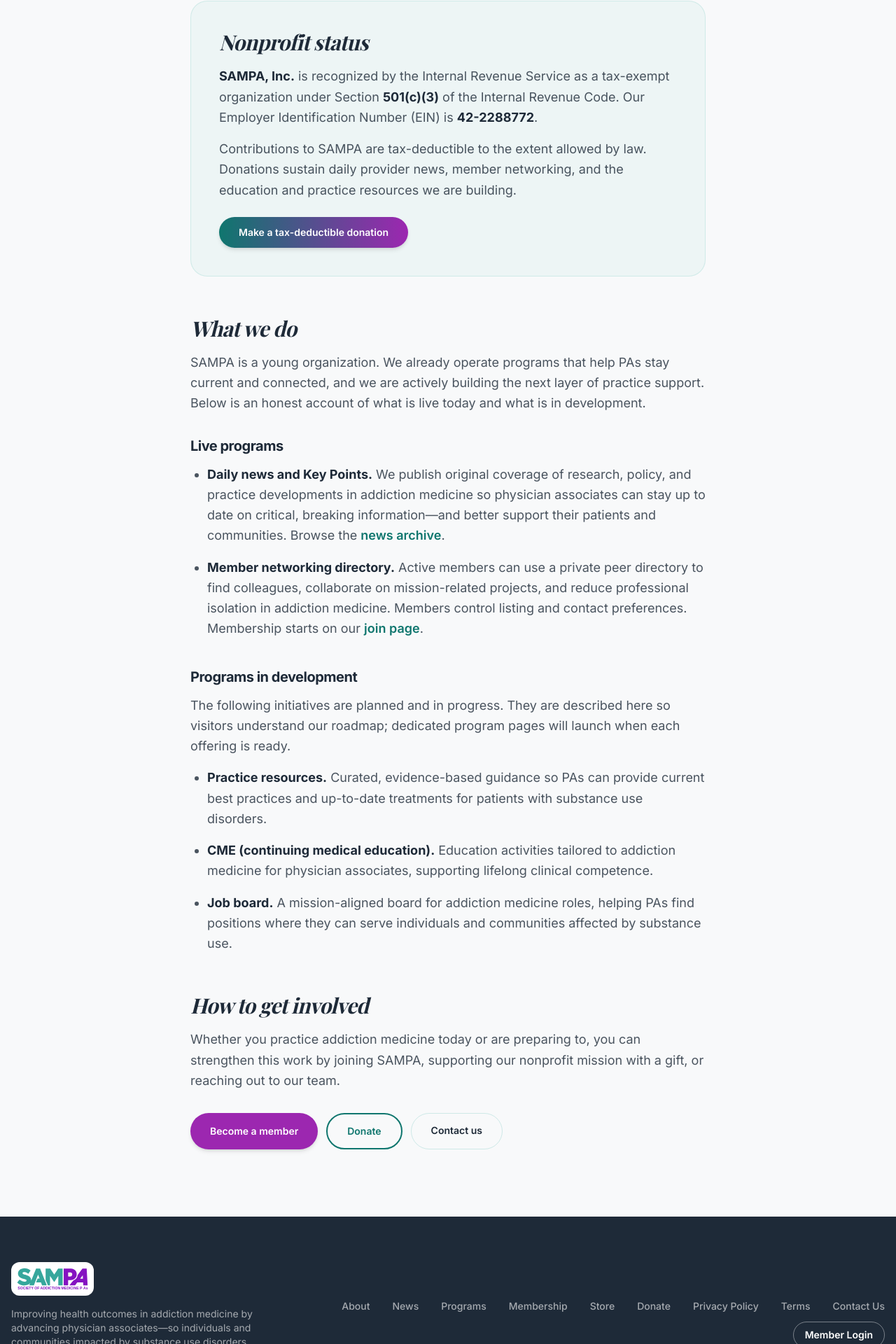
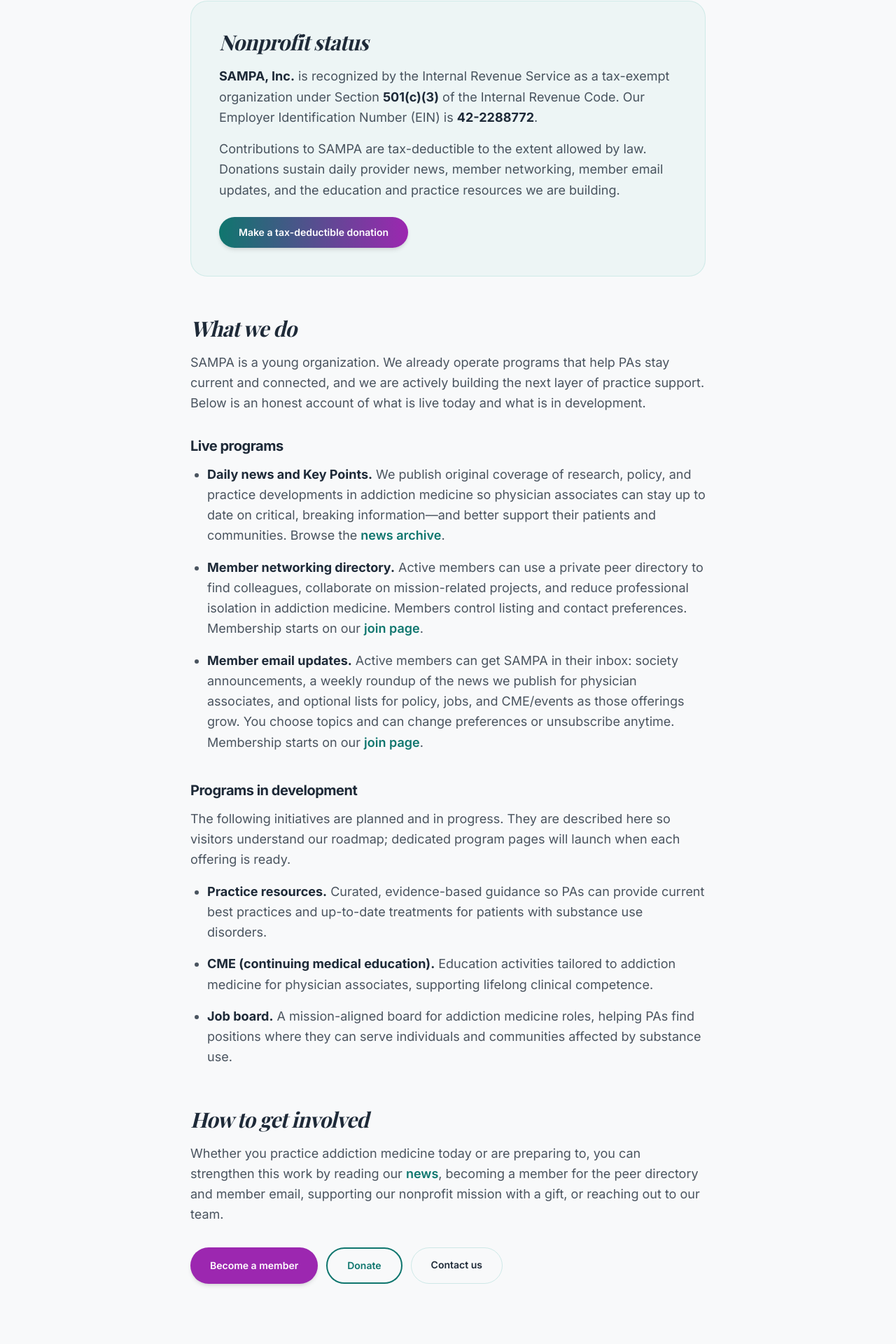
Before and after one commit to jluftig/sampa-website, a React (Vite) app: page /about in a window 1280 px wide. Shown: the part 1220-3140 px from the top of the page at 70% size. Built offline with nearby package versions, Linux system fonts and the light colour scheme; no server answers; a web font is replaced by a local one.

Commit message:
copy: promote member email as live program (Ad Grants PR)
Add member email to About live programs, homepage mission band, Programs
live cards (3-col), and membership intro—drive join while matching PR #56 voice.

```diff
--- a/src/components/About.jsx
+++ b/src/components/About.jsx
@@ -22,7 +22,7 @@
             SAMPA is a nonprofit dedicated to improving public health outcomes in addiction medicine by advancing the education, training, clinical practice, and professional development of physician associates—so they may deliver high-quality, accessible, patient-centered, and evidence-based care to individuals and communities impacted by substance use disorders.
           </p>
           <p className="text-lg text-text/70 leading-relaxed mb-8">
-            Today that work lives in daily news that keeps providers current and a private member network for peer collaboration. Practice resources, CME, and a job board are in development—always in service of better care for the people and communities we serve.
+            Today that work lives in daily news that keeps providers current, a private member network for peer collaboration, and member email updates you control—including a weekly roundup of what we publish for physician associates. Practice resources, CME, and a job board are in development—always in service of better care for the people and communities we serve.
           </p>
           <Link
             to="/about"
--- a/src/components/Membership.jsx
+++ b/src/components/Membership.jsx
@@ -20,7 +20,8 @@
         </h2>
         <p className="text-lg text-text/70 max-w-2xl mx-auto">
           Join a national community of physician associates improving care for people and communities impacted by substance use disorders.
-          Members get daily news that keeps providers current and a private peer networking directory (you control listing and contact details).
+          Members get daily news that keeps providers current, a private peer networking directory (you control listing and contact details),
+          and email updates you control—announcements, a weekly roundup of our coverage for PAs, and optional policy, jobs, and CME lists.
           Choose the level that fits your career stage — then confirm term and pay on the next step.
         </p>
       </div>
@@ -74,7 +75,7 @@
             Make a Donation
           </h2>
           <p className="text-lg text-text/70 max-w-2xl mx-auto">
-            SAMPA, Inc. is a 501(c)(3) nonprofit. Your tax-deductible gift sustains daily provider news, member networking, and the education and training we are building—so more individuals and communities impacted by substance use disorders receive high-quality, accessible care.
+            SAMPA, Inc. is a 501(c)(3) nonprofit. Your tax-deductible gift sustains daily provider news, member networking, member email updates, and the education and training we are building—so more individuals and communities impacted by substance use disorders receive high-quality, accessible care.
           </p>
         </div>
 
--- a/src/components/ValueProps.jsx
+++ b/src/components/ValueProps.jsx
@@ -1,6 +1,6 @@
 import React from 'react';
 import { Link } from 'react-router-dom';
-import { Newspaper, Users, BookOpen, GraduationCap, Briefcase } from 'lucide-react';
+import { Newspaper, Users, Mail, BookOpen, GraduationCap, Briefcase } from 'lucide-react';
 
 const live = [
   {
@@ -14,6 +14,13 @@
     icon: Users,
     title: 'Member networking directory',
     desc: 'A private national peer directory for PAs in addiction medicine—collaborate on mission-related projects, share experience, and reduce isolation in the work.',
+    href: '/join',
+    cta: 'Join to connect',
+  },
+  {
+    icon: Mail,
+    title: 'Member email, on your terms',
+    desc: 'Stay connected between visits to the site. Members receive society announcements, a weekly roundup of SAMPA’s PA-focused news, and optional updates on policy, jobs, and CME as those programs come online. Preferences are yours; the goal is useful signal for physician associates—so patients and communities benefit from care that stays current.',
     href: '/join',
     cta: 'Join to connect',
   },
@@ -54,7 +61,7 @@
         <h3 className="text-sm font-bold tracking-widest text-accent uppercase mb-8 text-center md:text-left">
           Live now
         </h3>
-        <div className="grid grid-cols-1 md:grid-cols-2 gap-8 mb-20">
+        <div className="grid grid-cols-1 md:grid-cols-3 gap-8 mb-20">
           {live.map((p) => {
             const Icon = p.icon;
             return (
--- a/src/pages/About.jsx
+++ b/src/pages/About.jsx
@@ -103,8 +103,9 @@
             </p>
             <p className="mb-6">
               Contributions to SAMPA are tax-deductible to the extent allowed by
-              law. Donations sustain daily provider news, member networking, and
-              the education and practice resources we are building.
+              law. Donations sustain daily provider news, member networking,
+              member email updates, and the education and practice resources we
+              are building.
             </p>
             <DonateLink className="inline-block bg-gradient-to-r from-primary-text to-accent text-white px-7 py-3 rounded-full text-sm font-semibold shadow-md">
               Make a tax-deductible donation
@@ -148,6 +149,19 @@
                 </Link>
                 .
               </li>
+              <li>
+                <strong className="text-text">Member email updates.</strong>{' '}
+                Active members can get SAMPA in their inbox: society
+                announcements, a weekly roundup of the news we publish for
+                physician associates, and optional lists for policy, jobs, and
+                CME/events as those offerings grow. You choose topics and can
+                change preferences or unsubscribe anytime. Membership starts on
+                our{' '}
+                <Link to="/join" className="text-primary-text font-semibold underline-offset-2 hover:underline">
+                  join page
+                </Link>
+                .
+              </li>
             </ul>
 
             <h3 className="text-xl font-bold text-text mb-3 tracking-tight">
@@ -185,8 +199,13 @@
             </h2>
             <p className="mb-8">
               Whether you practice addiction medicine today or are preparing to,
-              you can strengthen this work by joining SAMPA, supporting our
-              nonprofit mission with a gift, or reaching out to our team.
+              you can strengthen this work by reading our{' '}
+              <Link to="/news" className="text-primary-text font-semibold underline-offset-2 hover:underline">
+                news
+              </Link>
+              , becoming a member for the peer directory and member email,
+              supporting our nonprofit mission with a gift, or reaching out to
+              our team.
             </p>
             <div className="flex flex-col sm:flex-row flex-wrap gap-3">
               <Link
```
